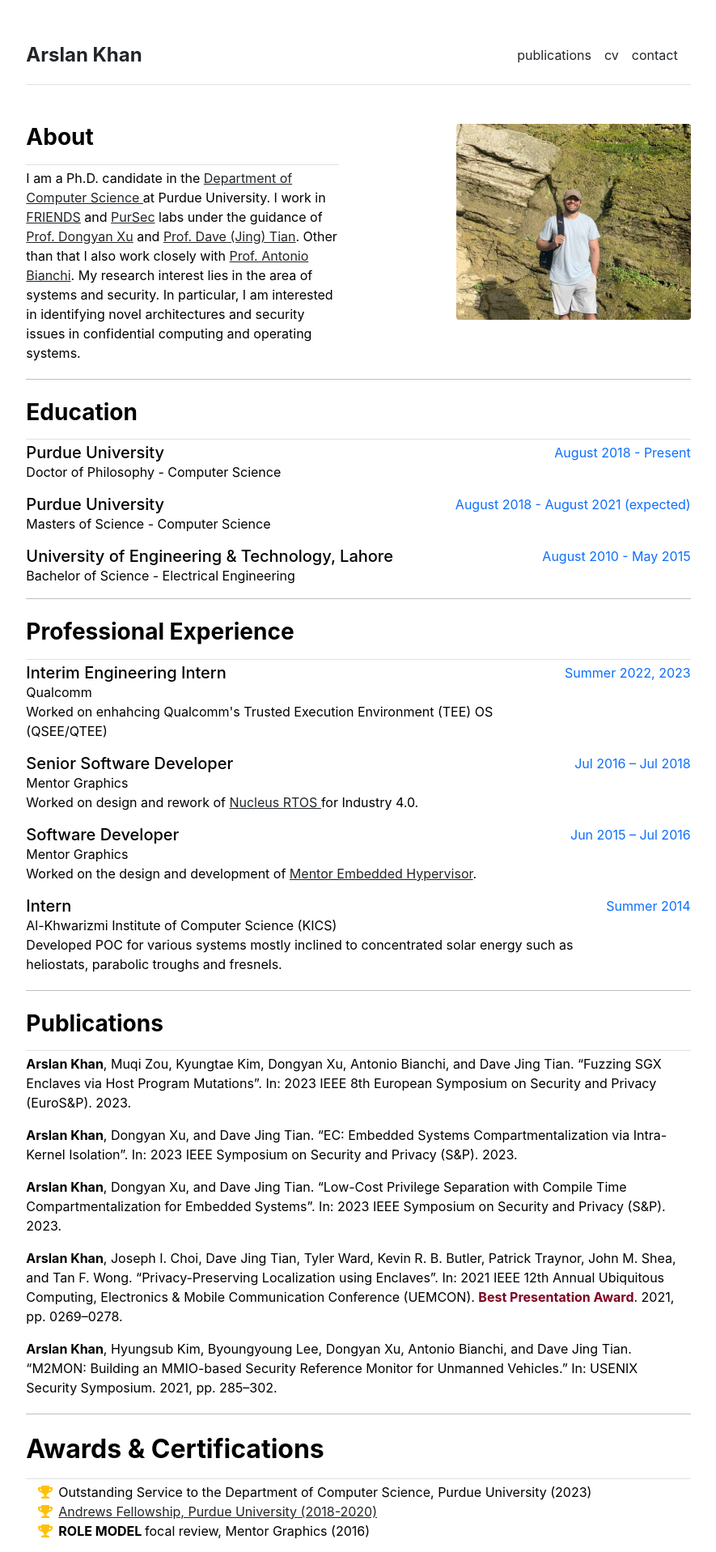
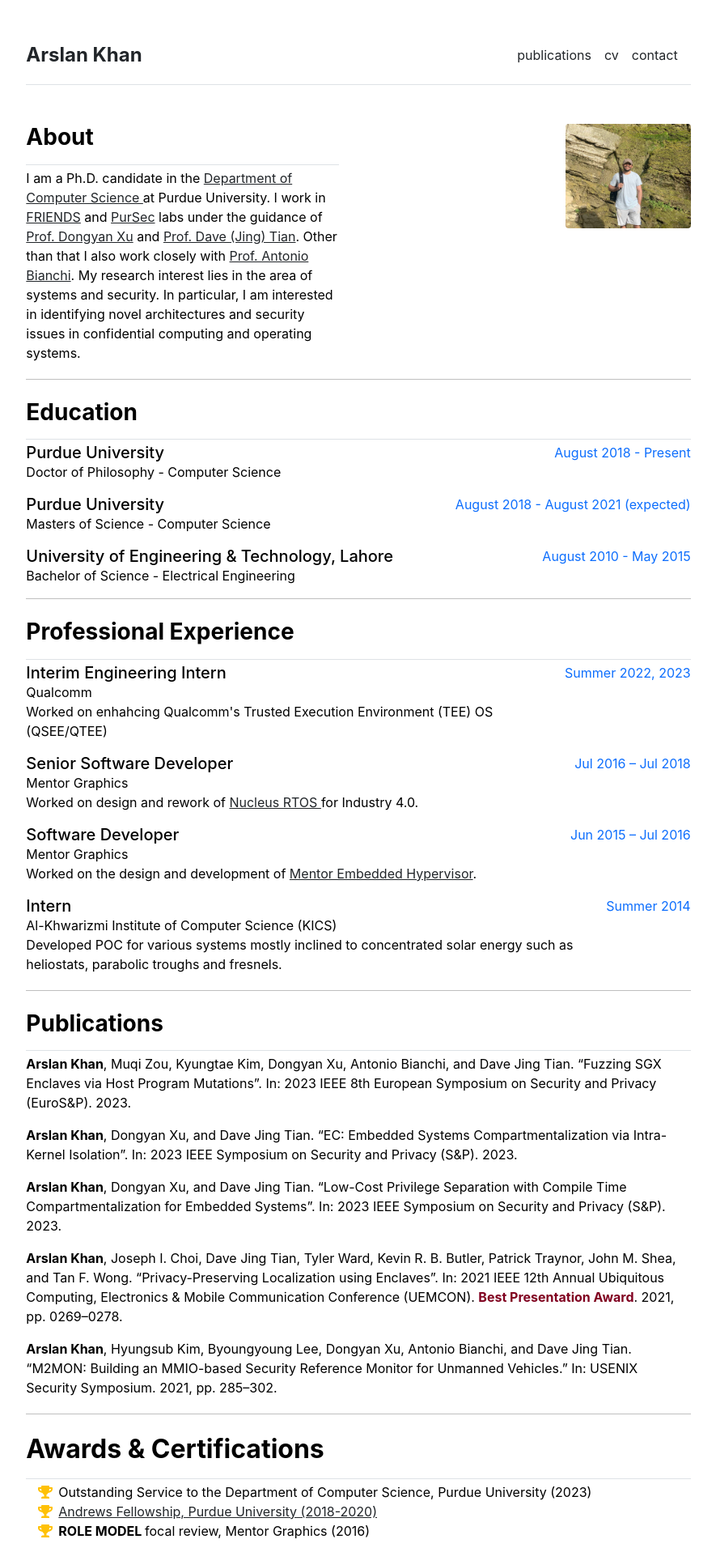
Before and after one commit to Arslan8/arslan8.github.io, a Jekyll site: the page built from index.md, in a window 1280 px wide. Shown: the top 1917 px of the page at 81% size, without its empty margins (197-1082 px from the left). Built offline with Jekyll 4.4.1, drawn with Linux system fonts in a browser that asks for light colours.

Commit message:
Candidate

```diff
--- a/_layouts/home.html
+++ b/_layouts/home.html
@@ -8,7 +8,7 @@ layout: default
     {{ content }}
   </div>
   <div class="col-md-6">
-    <img align="right" src="{{ site.github.url }}/assets/img/cover.jpeg" alt="Home" class="rounded float-right" width="75%">
+    <img align="right" src="{{ site.github.url }}/assets/img/cover.jpeg" alt="Home" class="rounded float-right" width="40%">
   </div>
 </div>
 
```
